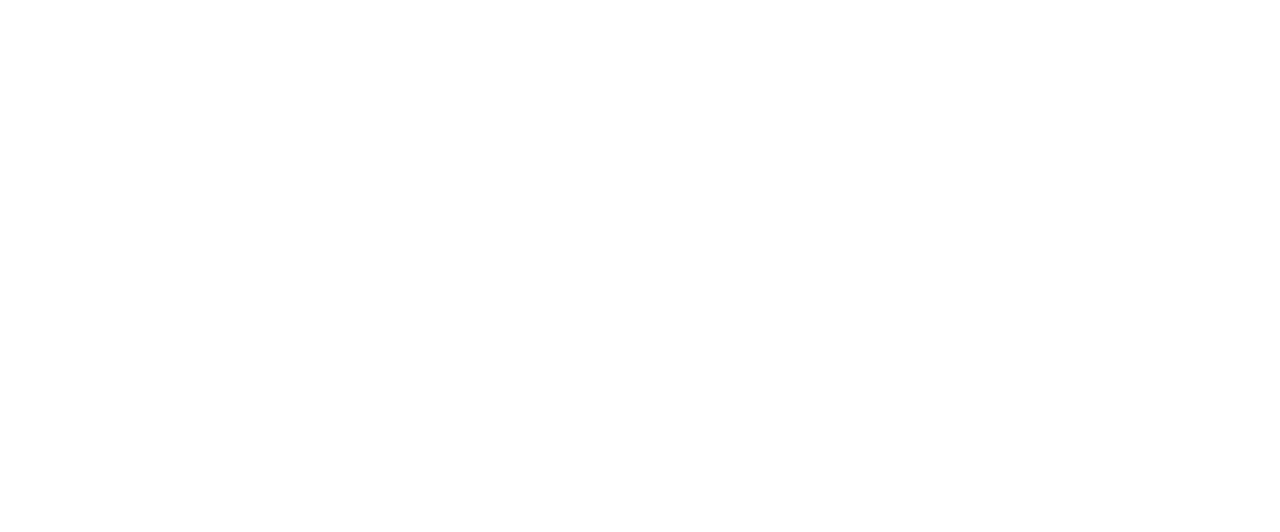
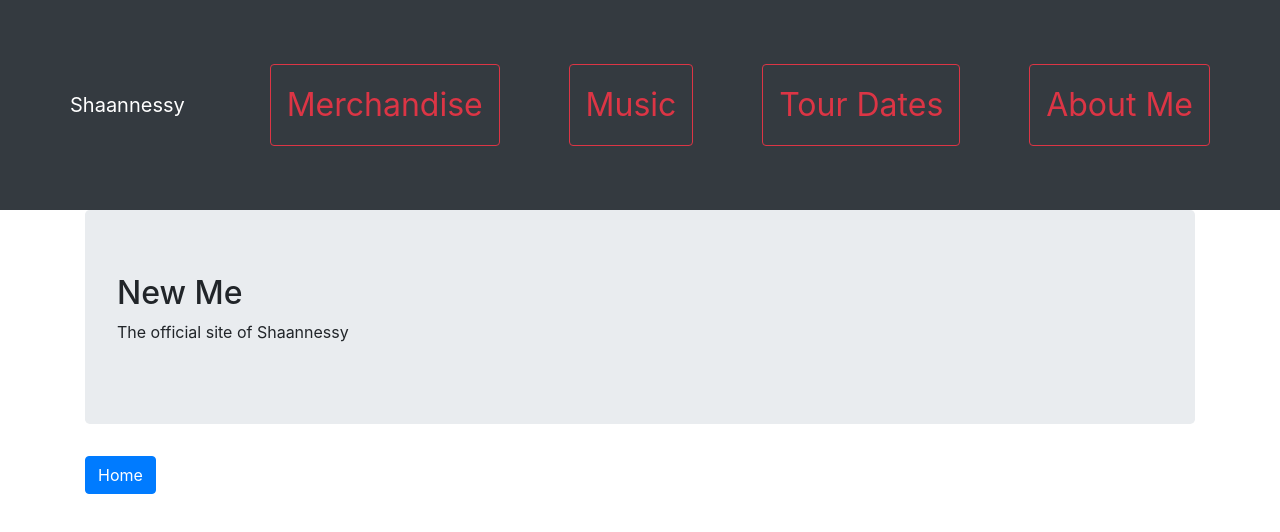
Before and after one commit to shaannessy25/Few1.2-Final, a React (Create React App) app: page /new in a window 1280 px wide. Shown: the top 532 px of the page. Built offline with nearby package versions, Linux system fonts and the light colour scheme.

Commit message:
adding custom navbar

```diff
--- a/src/App.js
+++ b/src/App.js
@@ -1,15 +1,19 @@
 import React from 'react';
 import { BrowserRouter as Router, Route } from 'react-router-dom';
 import Home from './components/Home';
-import About from './components/About'
+import About from './components/About';
+import New from './components/New';
+import CustomNavbar from './components/CustomNavbar';
 import './App.css';
 
 function App() {
   return (
     <Router>
       <div>
+        <CustomNavbar />
         <Route exact path='/' component={Home} />
         <Route path='/about' component={About} />
+        <Route path='/new' component={New} />
       </div>
     </Router>
   );
--- a/src/components/About.js
+++ b/src/components/About.js
@@ -14,7 +14,7 @@
                     <p>The official site of Shaannessy</p>
                 </Jumbotron>
                 <Link to='/'>
-                <Button bsStyle="primary">Home</Button>
+                <Button variant="secondary">Home</Button>
                 </Link>
             </Container>
         )
--- /dev/null
+++ b/src/components/CustomNavbar.css
@@ -0,0 +1,15 @@
+.Navbar{
+    padding: 4em;
+
+}
+
+
+.btn-flat {
+    background-color: purple;
+    color: rgb(255, 255, 255);
+}
+
+.btn-xxl {
+    padding: 1rem;
+    font-size: 2rem;
+}
--- /dev/null
+++ b/src/components/CustomNavbar.js
@@ -0,0 +1,29 @@
+import React, { Component } from 'react';
+import { Navbar, Container, Row, Button } from 'react-bootstrap';
+import { Link } from 'react-router-dom';
+import './CustomNavbar.css';
+
+class CustomNavbar extends Component {
+    render() {
+        return (
+            <div>
+
+                <Navbar className="Navbar" bg="dark" variant="dark">
+
+                <Container fluid='md'>
+                    <Navbar.Brand href="#home">Shaannessy</Navbar.Brand>
+                    <Button variant="outline-danger" size="xxl" href="/">Merchandise</Button>
+                    <Button variant="outline-danger" size="xxl" href="/new">Music</Button>
+                    <Button variant="outline-danger" size="xxl" href="/about">Tour Dates</Button>
+                    <Button variant="outline-danger" size="xxl" href="/about">About Me</Button>
+                </Container>
+            </Navbar>
+            </div>
+
+        )
+
+    }
+}
+
+
+export default CustomNavbar;
--- a/src/components/Home.js
+++ b/src/components/Home.js
@@ -14,7 +14,7 @@
                     <p>The official site of Shaannessy</p>
                 </Jumbotron>
                 <Link to='/about'>
-                <Button bsStyle="primary">About</Button>
+                <Button varient="primary">About</Button>
                 </Link>
             </Container>
 
--- a/src/components/New.js
+++ b/src/components/New.js
@@ -0,0 +1,27 @@
+import React, { Component } from 'react';
+import { Link } from 'react-router-dom';
+import { Jumbotron, Container, Row, Col, Image, Button } from 'react-bootstrap';
+import './New.css';
+
+
+
+class New extends Component {
+    render() {
+        return (
+            <Container>
+                <Jumbotron>
+                    <h2>New Me</h2>
+                    <p>The official site of Shaannessy</p>
+                </Jumbotron>
+                <Link to='/'>
+                <Button variant="primary">Home</Button> {' '}
+                </Link>
+            </Container>
+        )
+    }
+
+}
+
+
+
+export default New;
```
